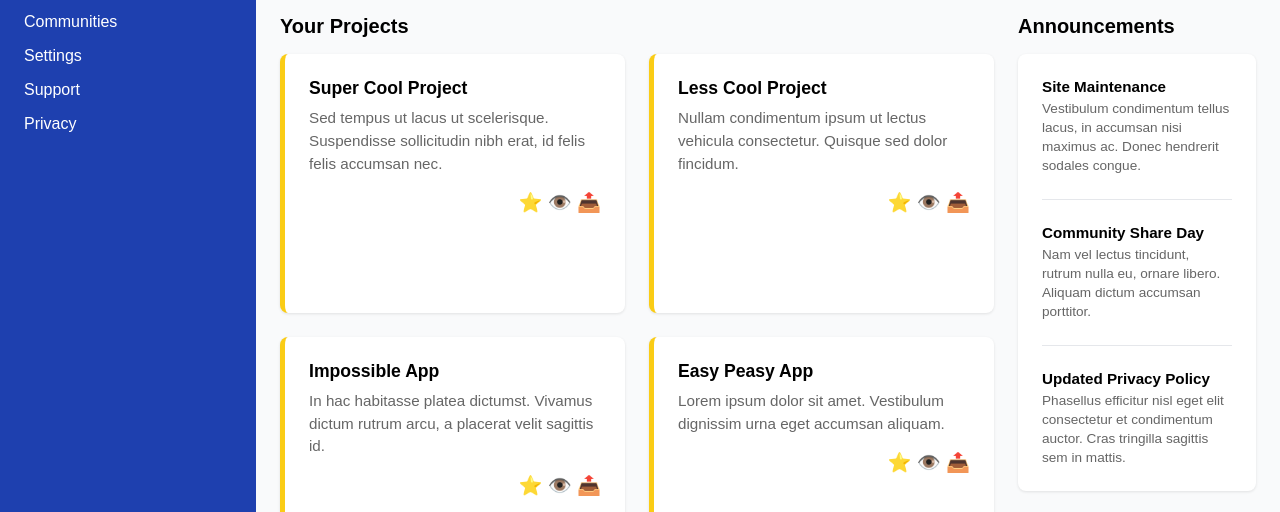
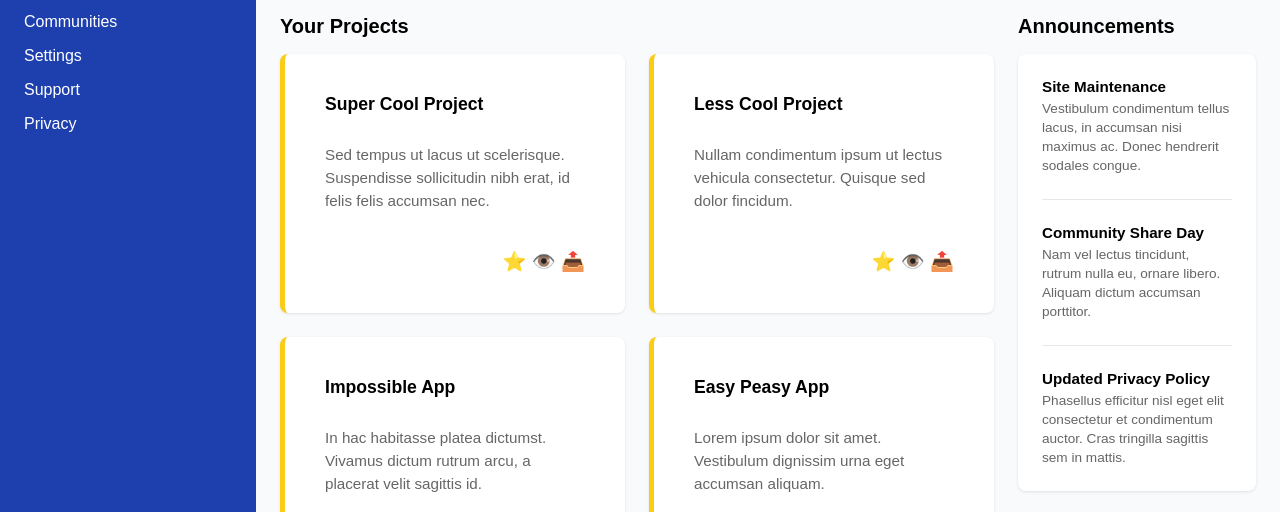
Before and after one commit to gregorgatej/admin-dashboard, a plain HTML site: page index.html in a window 1280 px wide. Shown: the part 241-753 px from the top of the page. Drawn offline with Linux system fonts and the light colour scheme.

Commit message:
style: modify placement of project cards to be more even

```diff
--- a/css/styles.css
+++ b/css/styles.css
@@ -162,10 +162,13 @@ body {
 
 .project-card {
     background-color: white;
-    padding: 1.5rem;
+    padding: 2.5rem;
     border-radius: 8px;
     border-left: 5px solid #facc15;
     box-shadow: 0 1px 3px rgba(0, 0, 0, 0.1);
+    display: flex;
+    flex-direction: column;
+    justify-content: space-between;
 }
 
 .project-card h4 {
```
